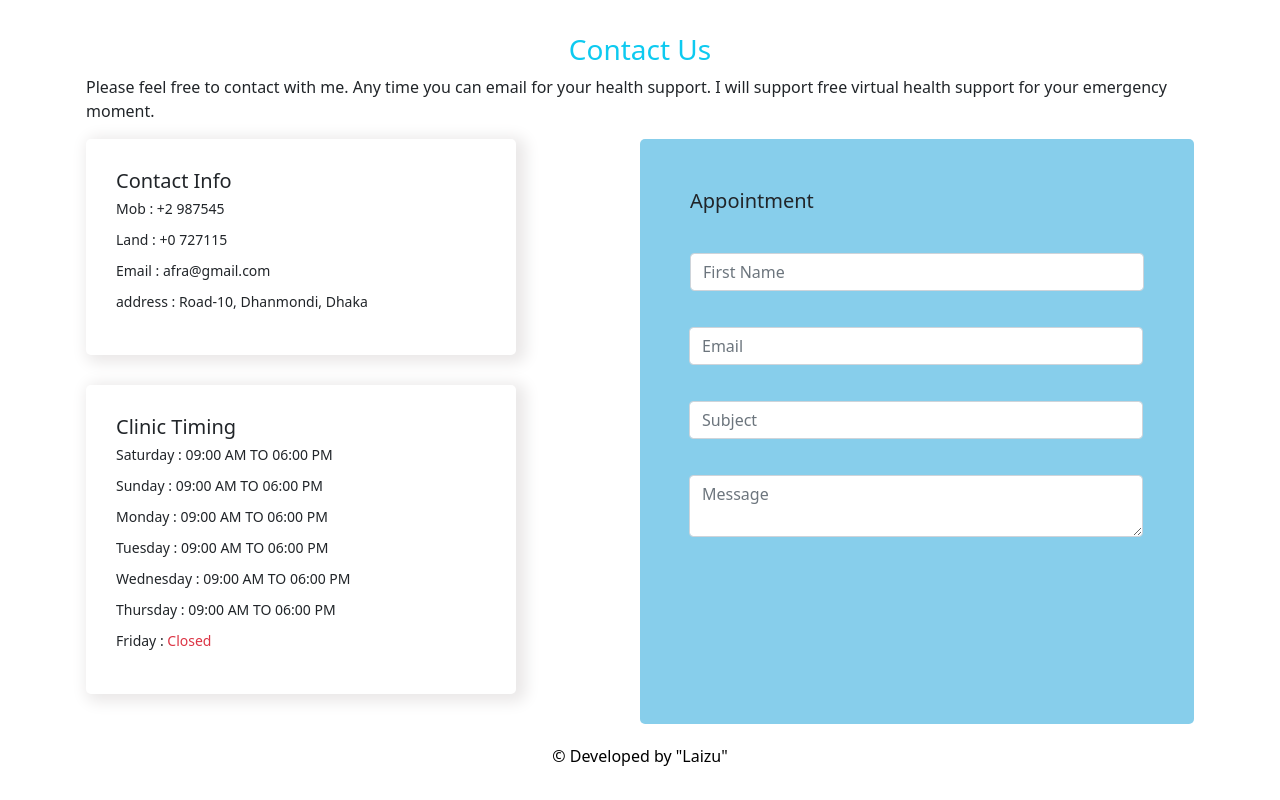
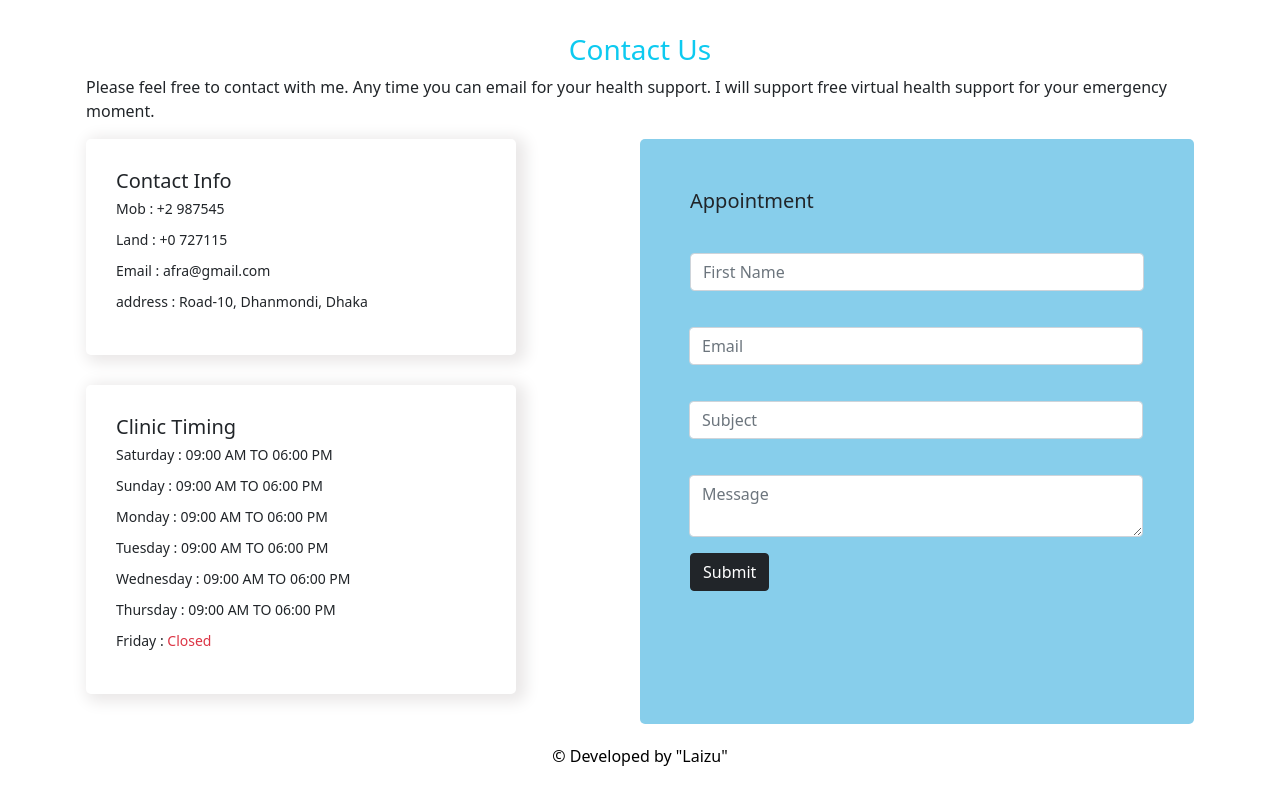
Before and after one commit to laizuakram1/doctor-afra-service, a React (Create React App) app: page / in a window 1280 px wide. Shown: the part 1629-2429 px from the top of the page. Built offline with nearby package versions, Linux system fonts and the light colour scheme; no server answers.

Commit message:
add contact us button

```diff
--- a/src/Shared/Footer/Footer.js
+++ b/src/Shared/Footer/Footer.js
@@ -1,3 +1,4 @@
+import { Button } from 'bootstrap';
 import React from 'react';
 import { FormControl, InputGroup } from 'react-bootstrap';
 import './Footer.css';
@@ -55,6 +56,7 @@ const Footer = () => {
                             <FormControl as="textarea" aria-label="With textarea" placeholder='Message' />
                         </InputGroup>
                     </div>
+                   <button className='btn btn-dark mt-3'>Submit</button>
                 </div>
             </div>
 
```
Also changed, not shown: firebase.json (added), 1 other file (tests, documents, lock files or other folders).
